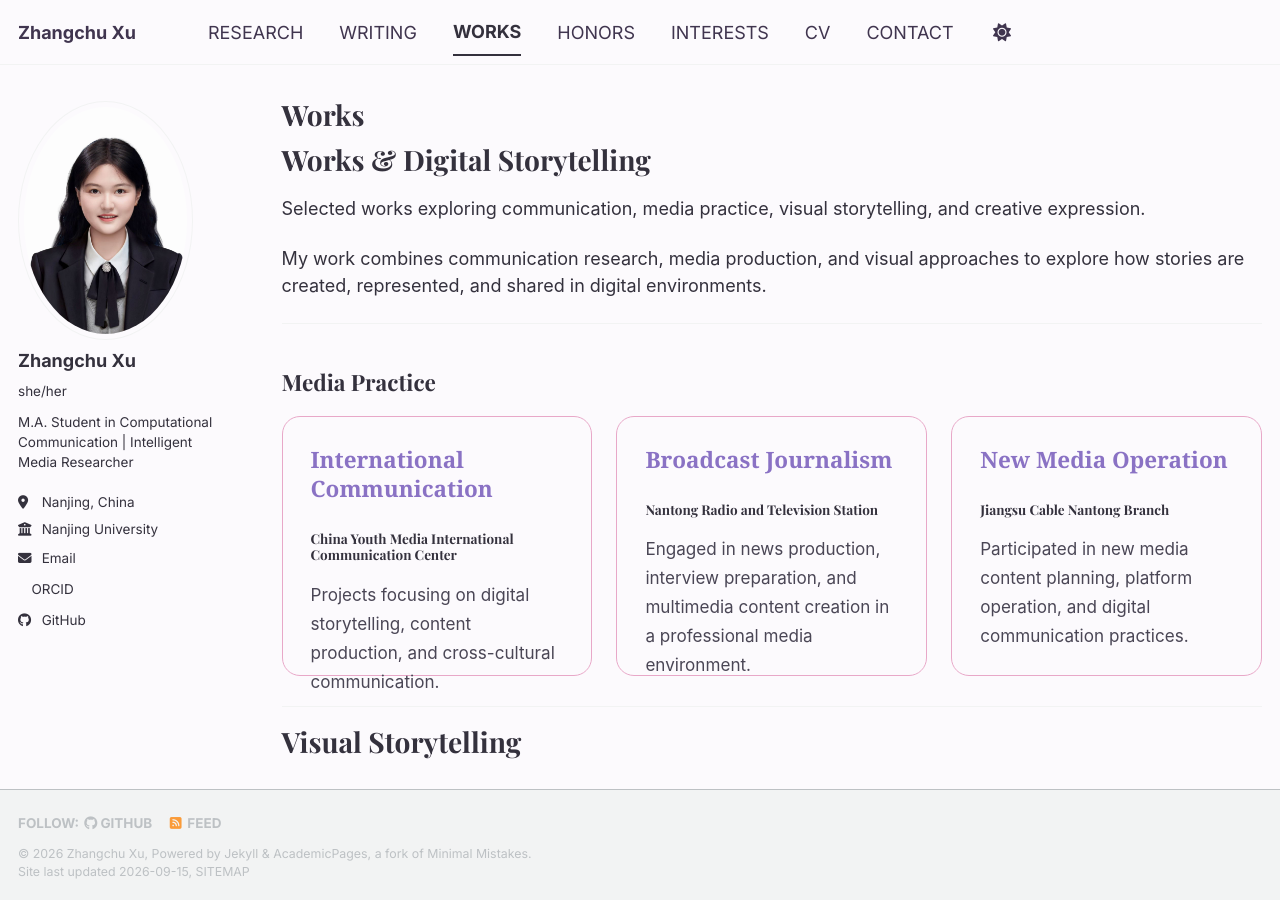
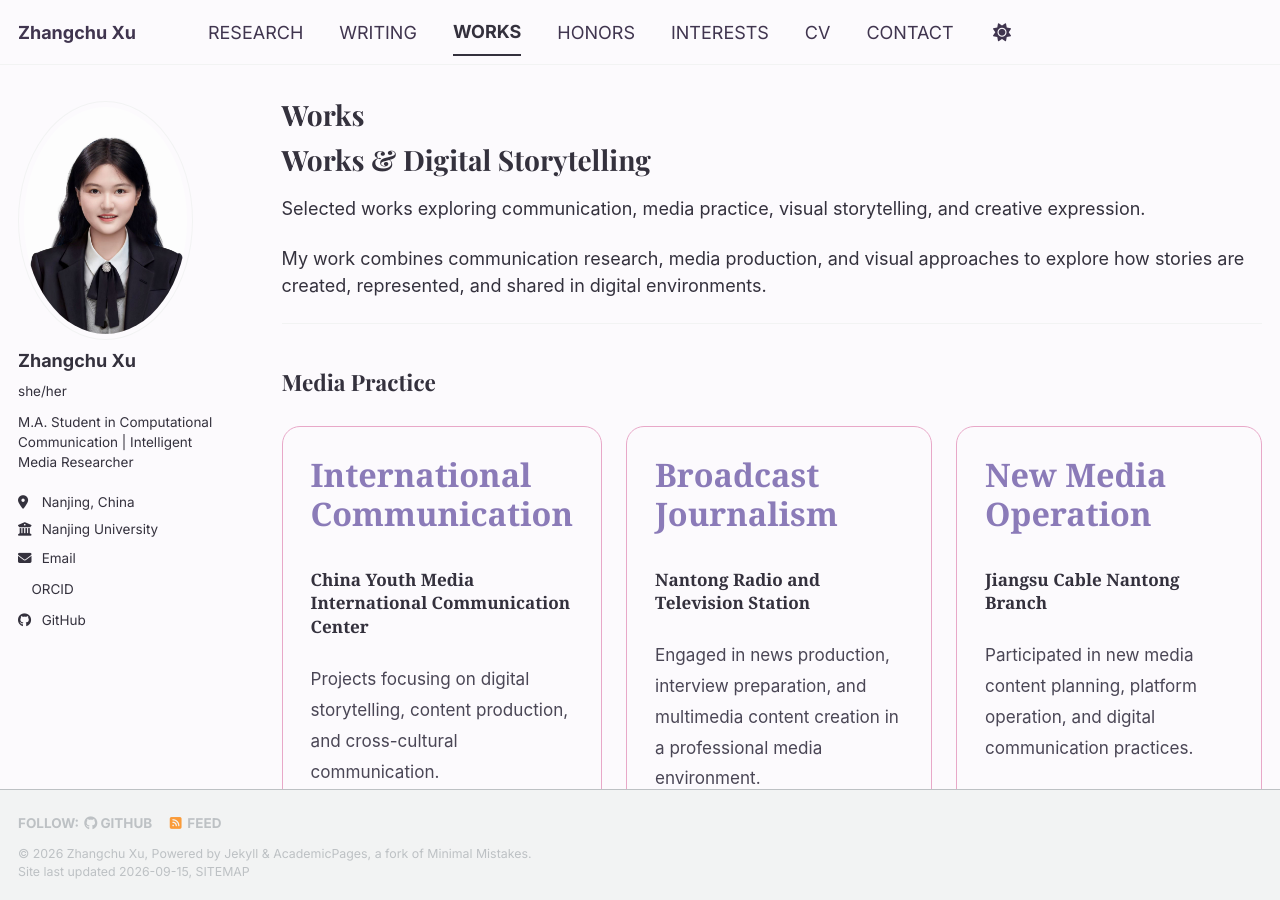
Before and after one commit to xuzhangchu0103/xuzhangchu0103.github.io, a Jekyll site: the page built from _pages/works.md, in a window 1280 px wide and 900 px high. Built offline with Jekyll 4.4.1, drawn with Linux system fonts in a browser that asks for light colours; a style sheet for code colours, icons or effects is not loaded.

Commit message:
Refactor work cards from interest-card to work-card
Updated HTML structure for work cards in the media practice section.

```diff
--- a/_pages/works.md
+++ b/_pages/works.md
@@ -17,10 +17,10 @@ My work combines communication research, media production, and visual approaches
 ## Media Practice
 
 
-<div class="interest-grid">
+<div class="work-grid">
 
 
-<div class="interest-card">
+<div class="work-card">
 
 <h3>International Communication</h3>
 
@@ -33,7 +33,7 @@ Projects focusing on digital storytelling, content production, and cross-cultura
 </div>
 
 
-<div class="interest-card">
+<div class="work-card">
 
 <h3>Broadcast Journalism</h3>
 
@@ -46,7 +46,7 @@ Engaged in news production, interview preparation, and multimedia content creati
 </div>
 
 
-<div class="interest-card">
+<div class="work-card">
 
 <h3>New Media Operation</h3>
 
```
